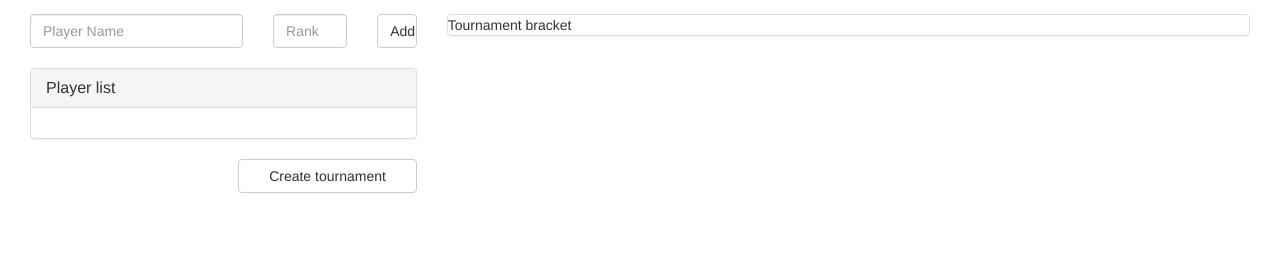
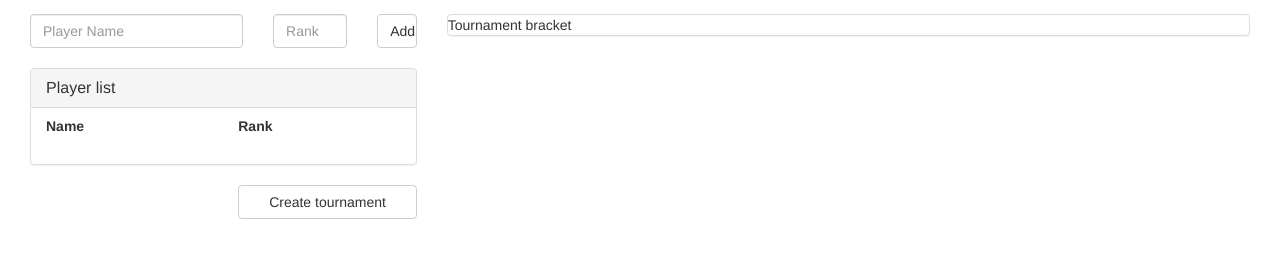
Before and after one commit to josemigallas/tennisWebApp, a website: page index.html in a window 1280 px wide. Shown: the part 88-346 px from the top of the page. Drawn offline with nearby package versions, Linux system fonts and the light colour scheme.

Commit message:
changes player list layout from a simple list to a neater table

```diff
--- a/css/styles.css
+++ b/css/styles.css
@@ -16,3 +16,13 @@
     background-color: #fff;
     border-radius: 4px;
 }
+
+.panel-body {
+    padding: 0 7px;
+}
+
+.table thead > tr > th,
+.table tbody > tr > th,
+.table tbody > tr > td {
+    border: none;
+}
--- a/index.html
+++ b/index.html
@@ -52,15 +52,34 @@
             <div class="row">
                 <!-- <div class="container-fluid"> -->
                 <div class="col-xs-12">
+
+                    <!-- panel -->
                     <div class="panel panel-default">
+
+                        <!-- panel heading -->
                         <div class="panel-heading">
                             <h3 class="panel-title">Player list</h3>
                         </div>
-                        <div class="panel-body" id="playerListBody">
+
+                        <!-- panel body -->
+                        <div class="panel-body">
+
+                            <!-- panel body table -->
+                            <table class="table table-hover">
+                                <thead>
+                                    <th>Name</th>
+                                    <th>Rank</th>
+                                </thead>
+                                <tbody id=playerListBody></tbody>
+                            </table>
+                            <!-- /panel body table -->
                         </div>
                     </div>
+                    <!-- /panel -->
+
                 </div>
             </div>
+            <!-- /player list row -->
 
             <!-- button row -->
             <div class="row">
```
